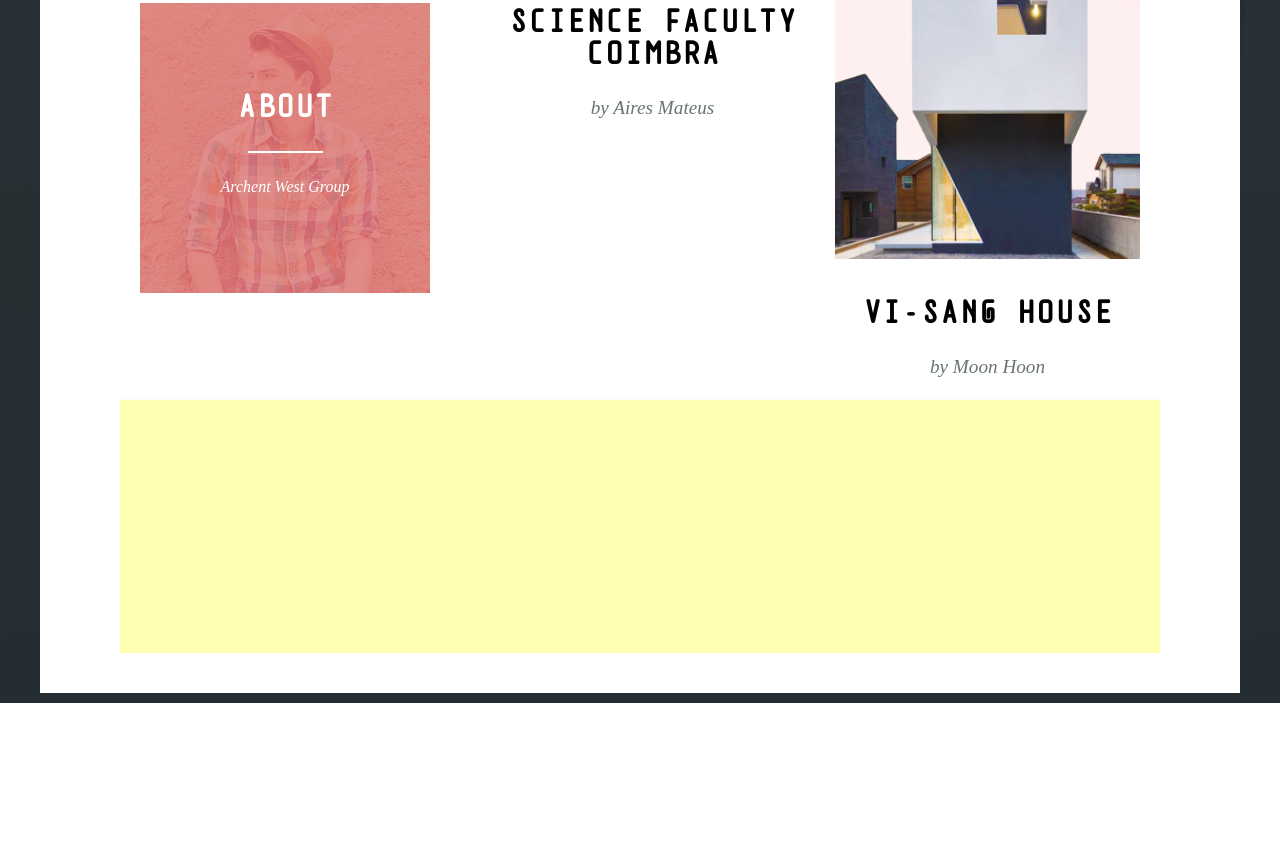
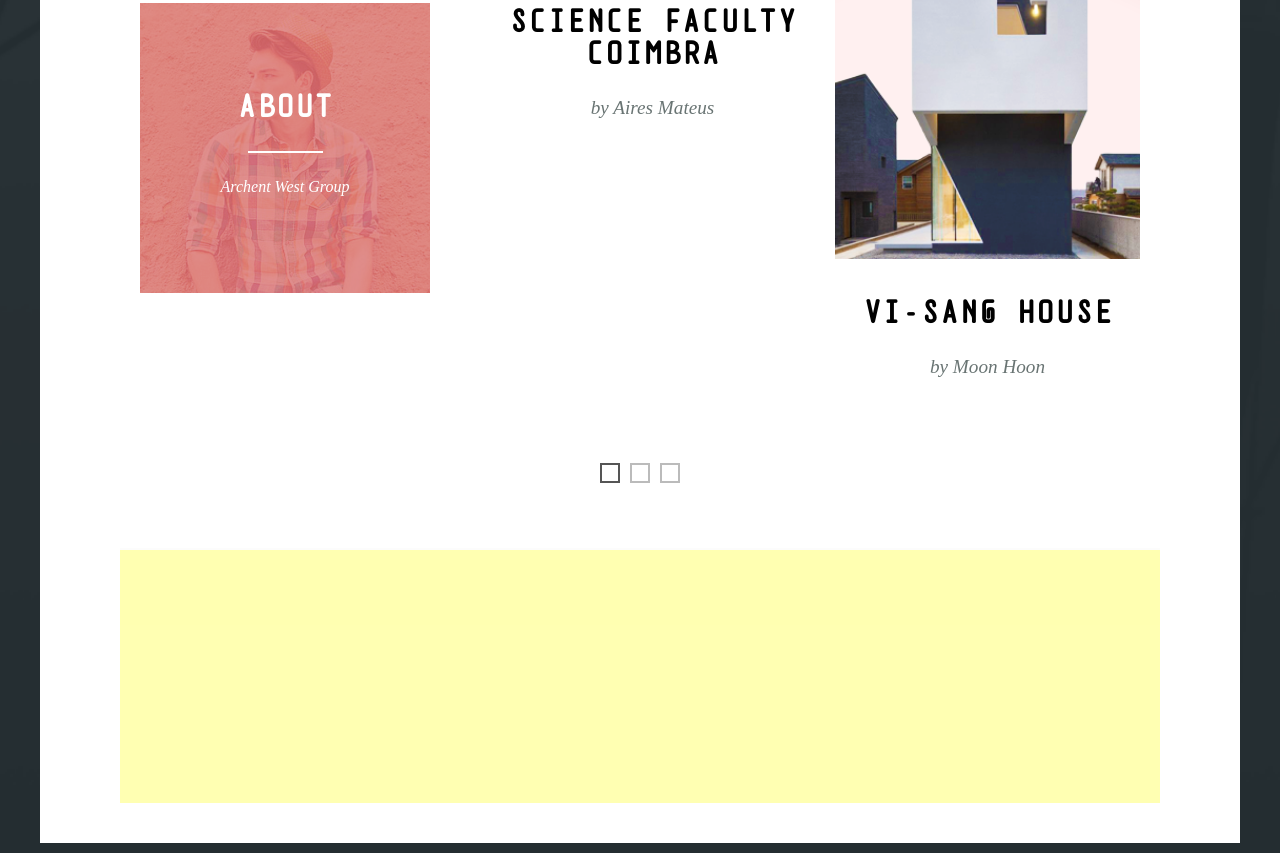
Before and after one commit to Kalita-Roman/archent-west-group, a plain HTML site: page index.html in a window 1280 px wide. Shown: the part 2170-3023 px from the top of the page. Before the commit the page ends 2873 px from the top, so only its background shows below. Drawn offline with Linux system fonts and the light colour scheme.

Commit message:
Add slider.

```diff
--- a/css/style.css
+++ b/css/style.css
@@ -384,6 +384,44 @@ p {
 	background-position: center center;
 }
 
+.middle .slider {
+	width: 100%;
+	height: 150px;
+	float: left;
+	position: relative;
+}
+
+.middle .slider > input {
+	display: none;
+}
+
+.middle .slider .controls {
+	position: absolute;
+	top: 50%;
+	left: 50%;
+	transform: translate(-50%, -50%);
+}
+
+.middle .slider .controls label {
+	width: 20px;
+	height: 20px;
+	display: block;
+	float: left;
+	margin: 5px;
+	border: 2px solid #bbb;
+	cursor: pointer;
+	transition: border-color linear 0.5s;
+}
+
+.middle .slider .controls label:hover {
+	border-color: #5a5;
+}
+
+.middle .slider #slide1:checked ~ .controls label:nth-child(1),
+.middle .slider #slide2:checked ~ .controls label:nth-child(2),
+.middle .slider #slide3:checked ~ .controls label:nth-child(3) {
+	border-color: #555;
+}
 .footer {
 	width: 100%;
 	height: 255px;
--- a/index.html
+++ b/index.html
@@ -94,6 +94,16 @@
 							</div>
 						</div>
 					</div>
+					<div class="slider">
+						<input type="radio" name="point" id="slide1" checked>
+						<input type="radio" name="point" id="slide2">
+						<input type="radio" name="point" id="slide3">
+						<div class="controls">
+							<label for="slide1"></label>
+							<label for="slide2"></label>
+							<label for="slide3"></label>
+						</div>
+					</div>
 				</div>
 				<footer class="footer">
 					<div class="line">
```
